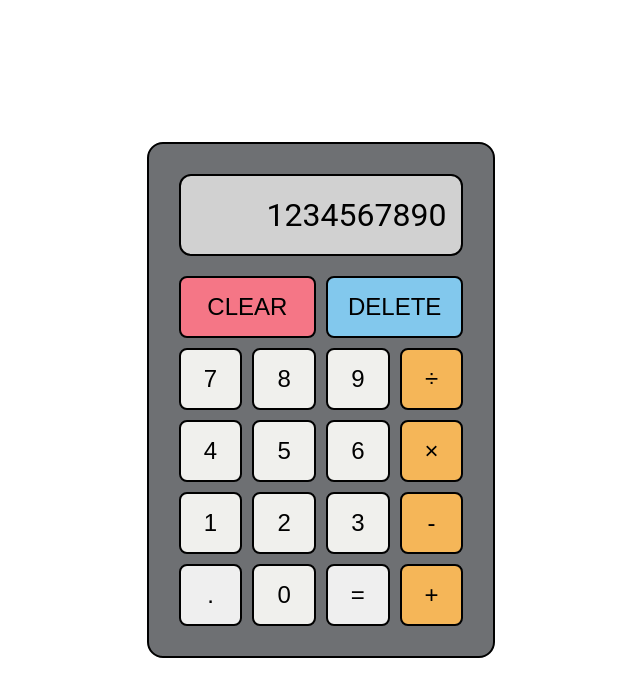
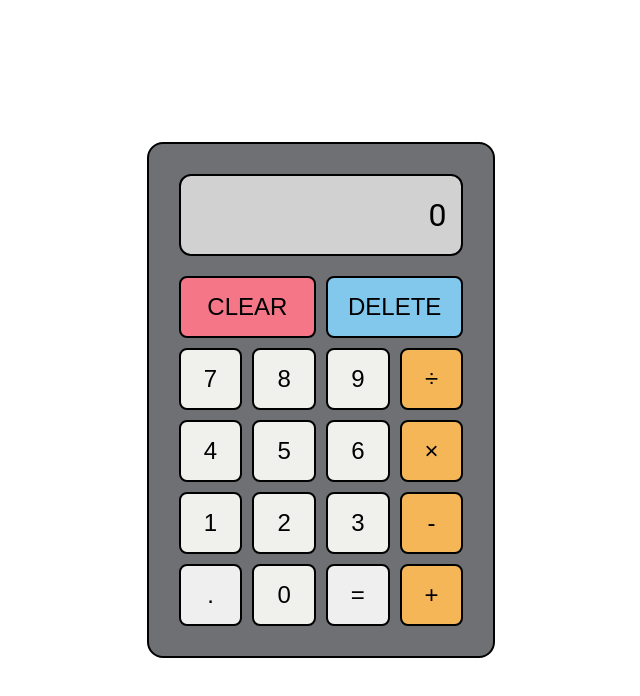
Before and after one commit to AppleCrymble/calculator, a plain HTML site: page index.html in a window 1280 px wide. Shown: the whole page, without its empty margins (319-959 px from the left). Drawn offline with Linux system fonts and the light colour scheme.

Commit message:
Update initial calculator display value, now zero

```diff
--- a/index.html
+++ b/index.html
@@ -9,7 +9,7 @@
     <body>
         <div id="container">
             <div id="calculator">
-                <div id="display">1234567890</div>
+                <div id="display">0</div>
                 <div id="grid-container">
                     <button class="button span-2" id="clear-button">CLEAR</button>
                     <button class="button span-2" id="delete-button">DELETE</button>
```
